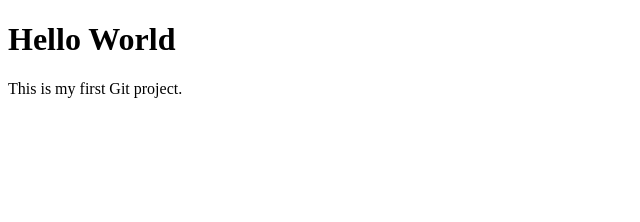
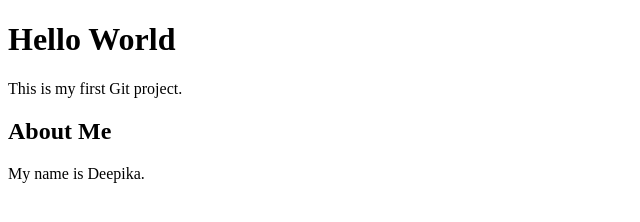
Before and after one commit to Deepika-2721/MyWebsite, a plain HTML site: page index.html in a window 1280 px wide. Shown: the whole page, without its empty margins (0-640 px from the left). Drawn offline with Linux system fonts and the light colour scheme.

Commit message:
Add About Me Section

```diff
--- a/index.html
+++ b/index.html
@@ -6,5 +6,8 @@
 <body>
     <h1>Hello World</h1>
     <p>This is my first Git project.</p>
+
+    <h2>About Me</h2>
+    <p>My name is Deepika.</p>
 </body>
 </html>
```
